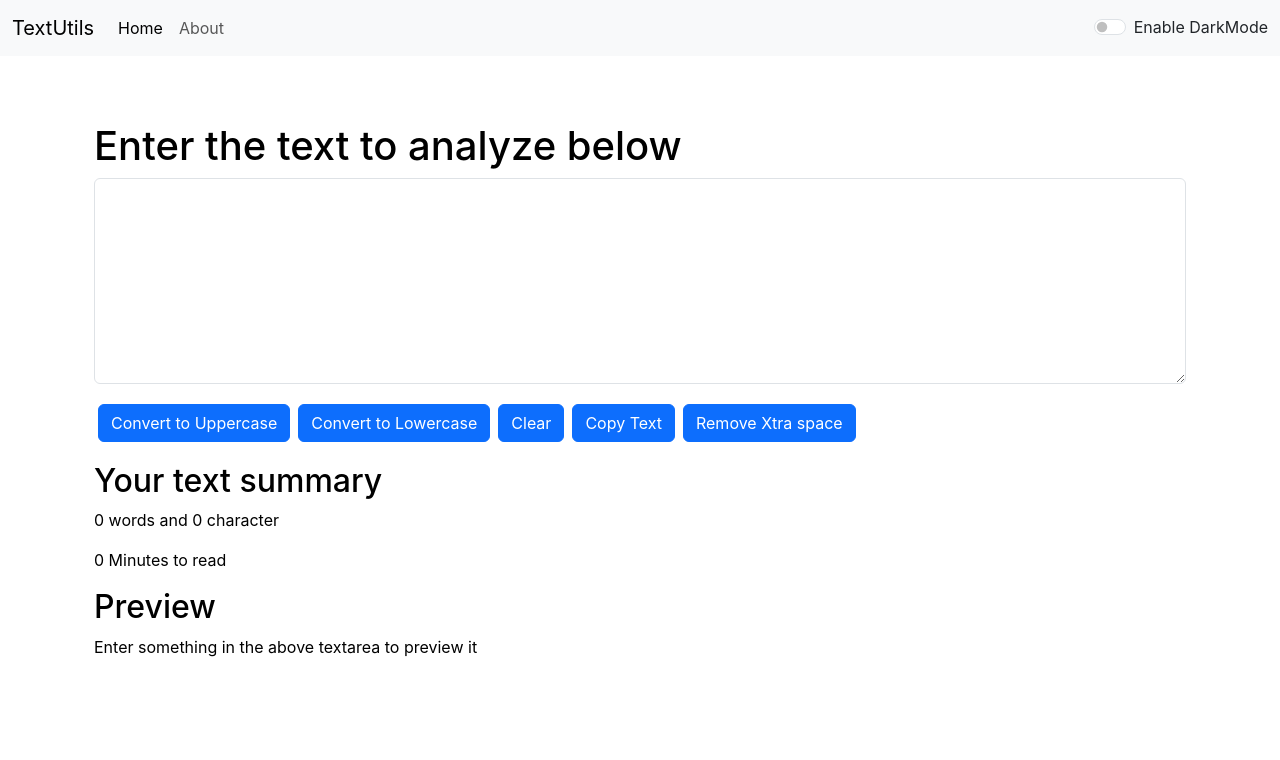
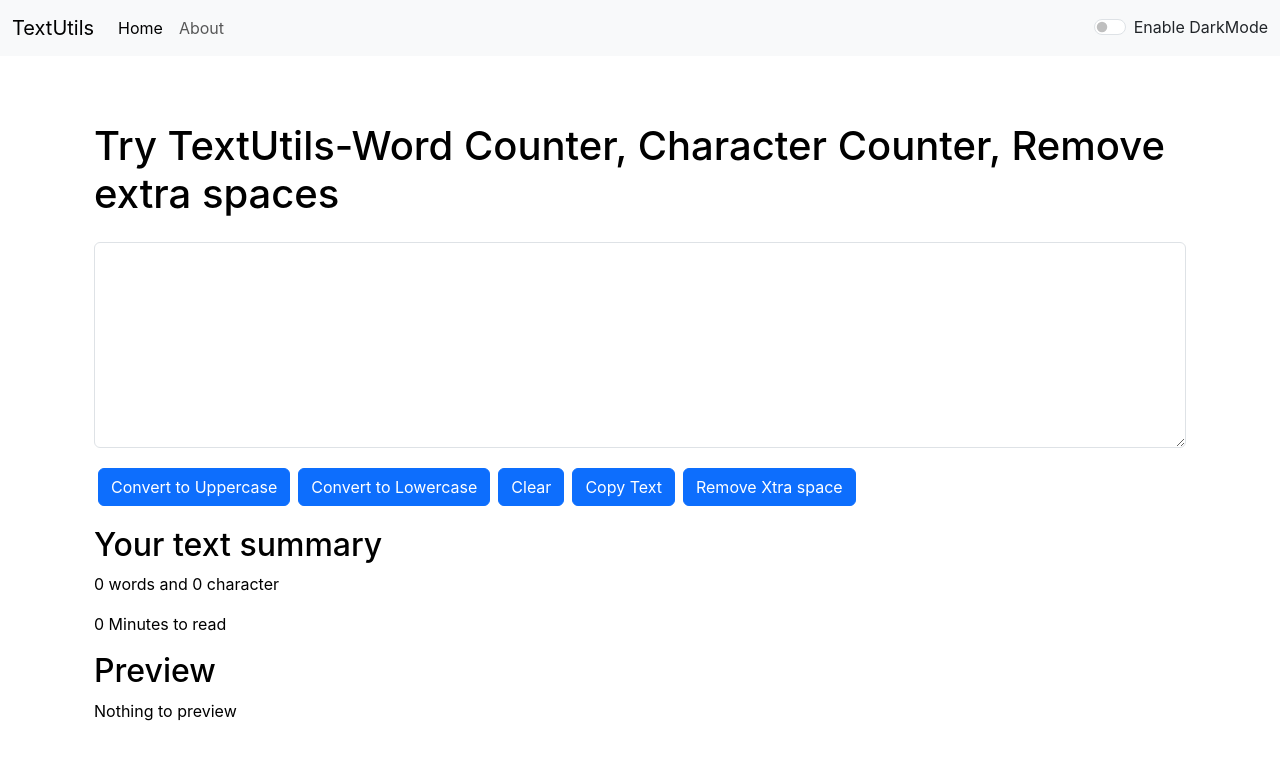
Before and after one commit to amitkr79/Textutils-react-app, a React (Create React App) app: page / in a window 1280 px wide. Shown: the top 760 px of the page. Built offline with nearby package versions, Linux system fonts and the light colour scheme.

Commit message:
another fixes

```diff
--- a/src/App.js
+++ b/src/App.js
@@ -67,7 +67,7 @@ function App() {
           <Routes>
               <Route path="/about" element= {<About mode = {mode} />}/>
               {/* <Route exact path="/about" element= {<About mode = {mode}/>}/> */}
-              <Route path="/" element= {<TextForm showAlert={showAlert} heading="Enter the text to analyze below" mode = {mode}/>}/>
+              <Route path="/" element= {<TextForm showAlert={showAlert} heading="Try TextUtils-Word Counter, Character Counter, Remove extra spaces" mode = {mode}/>}/>
 
              </Routes>
         </div>
--- a/src/components/TextForm.js
+++ b/src/components/TextForm.js
@@ -25,6 +25,7 @@ export default function TextForm(props) {
         let text = document.getElementById("myBox")
         text.select();
         navigator.clipboard.writeText(text.value);
+        document.getSelection().removeAllRanges();
         props.showAlert("Text copied" , "success")
     }
     const handleSpaceClick = ()=>{
@@ -46,15 +47,15 @@ export default function TextForm(props) {
   return (
     <>
         <div className='container' style={{color: props.mode==='dark'?'white':'black'}}>
-            <h1>{props.heading}</h1>
+            <h1 className='mb-4'>{props.heading}</h1>
             <div className="mb-3">
             <textarea className="form-control" value={text} onChange={handleOnChange} style={{backgroundColor: props.mode==='dark'?'#183762 ':'white' , color: props.mode==='dark'?'white':'black'}} id="myBox" rows="8"></textarea>
             </div>
-            <button className="btn btn-primary mx-1 my-1" onClick={handleUpClick}>Convert to Uppercase</button>
-            <button className="btn btn-primary mx-1 my-1" onClick={handleLowClick}>Convert to Lowercase</button>
-            <button className="btn btn-primary mx-1 my-1" onClick={handleClearClick}>Clear</button>
-            <button className="btn btn-primary mx-1 my-1" onClick={handleCopyClick}>Copy Text</button>
-            <button className="btn btn-primary mx-1 my-1" onClick={handleSpaceClick}>Remove Xtra space</button>
+            <button disabled={text.length===0} className="btn btn-primary mx-1 my-1" onClick={handleUpClick}>Convert to Uppercase</button>
+            <button disabled={text.length===0} className="btn btn-primary mx-1 my-1" onClick={handleLowClick}>Convert to Lowercase</button>
+            <button disabled={text.length===0} className="btn btn-primary mx-1 my-1" onClick={handleClearClick}>Clear</button>
+            <button disabled={text.length===0} className="btn btn-primary mx-1 my-1" onClick={handleCopyClick}>Copy Text</button>
+            <button disabled={text.length===0} className="btn btn-primary mx-1 my-1" onClick={handleSpaceClick}>Remove Xtra space</button>
             {/* <button className="btn-primary mx-1" onClick={handleReverseClick}>Reverse</button> */}
 
         </div>
@@ -65,7 +66,7 @@ export default function TextForm(props) {
             <p>{0.008 * text.split(" ").filter((time)=>{return time.length!==0}).length} Minutes to read</p>
             <h2>Preview</h2>
 
-            <p>{text.split(" ").filter((char)=>{return char.length!==0}).length>0?text:"Enter something in the above textarea to preview it "}</p>
+            <p>{text.split(" ").filter((char)=>{return char.length!==0}).length>0?text:"Nothing to preview "}</p>
 
         </div>
         </>
```
